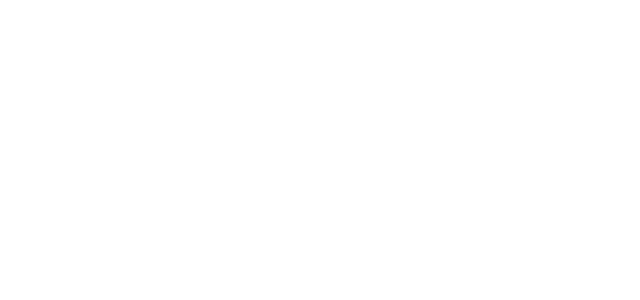
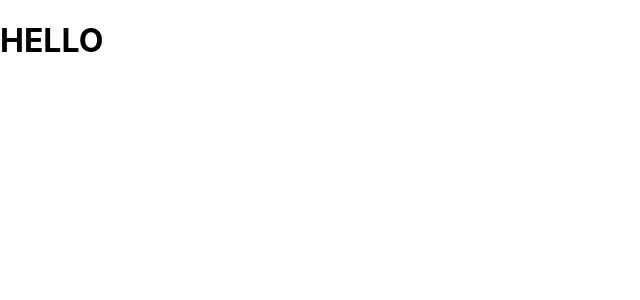
Before and after one commit to Lppl11102004/DEMO_FER, a React (Create React App) app: page / in a window 1280 px wide. Shown: the top 300 px of the page, without its empty margins (0-640 px from the left). Built offline with nearby package versions, Linux system fonts and the light colour scheme.

Commit message:
demo lan 2

```diff
--- a/src/App.js
+++ b/src/App.js
@@ -3,7 +3,7 @@
 function App() {
   return (
     <div>
-      <h1></h1>
+      <h1>HELLO</h1>
     </div>
   );
 }
```
